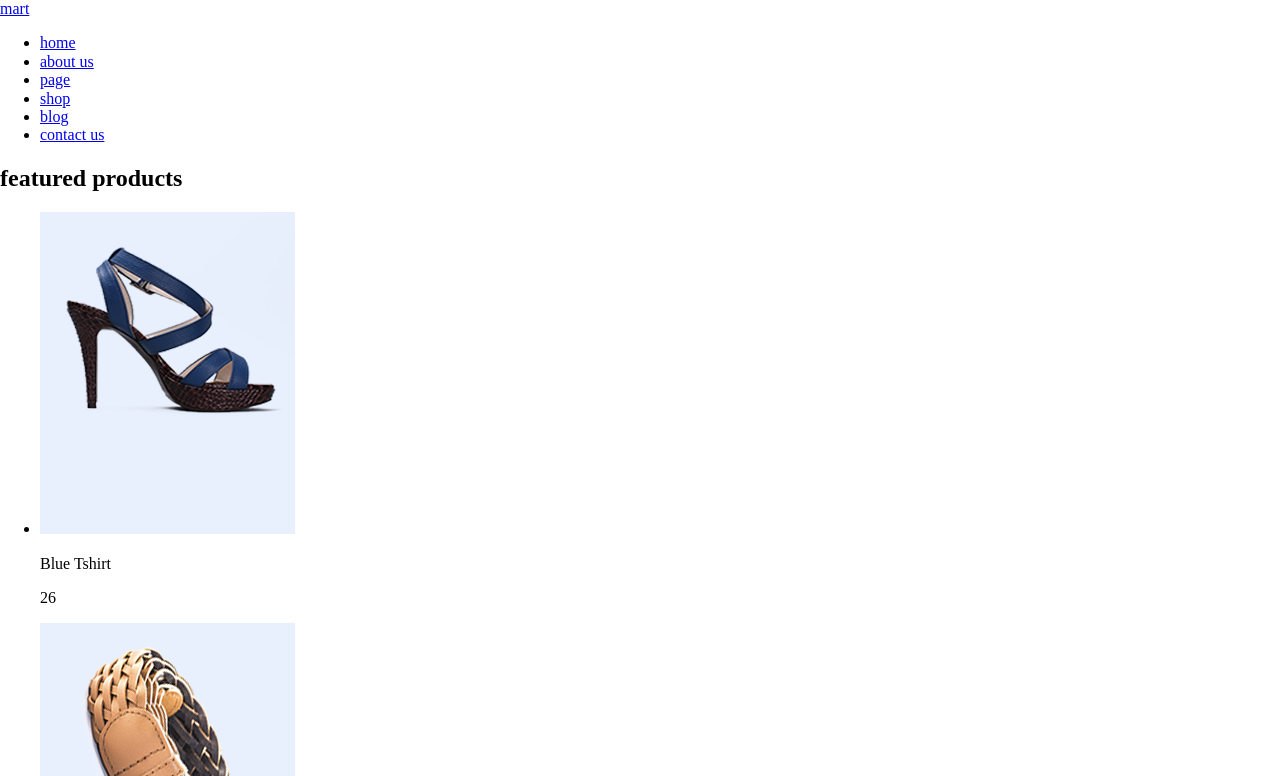
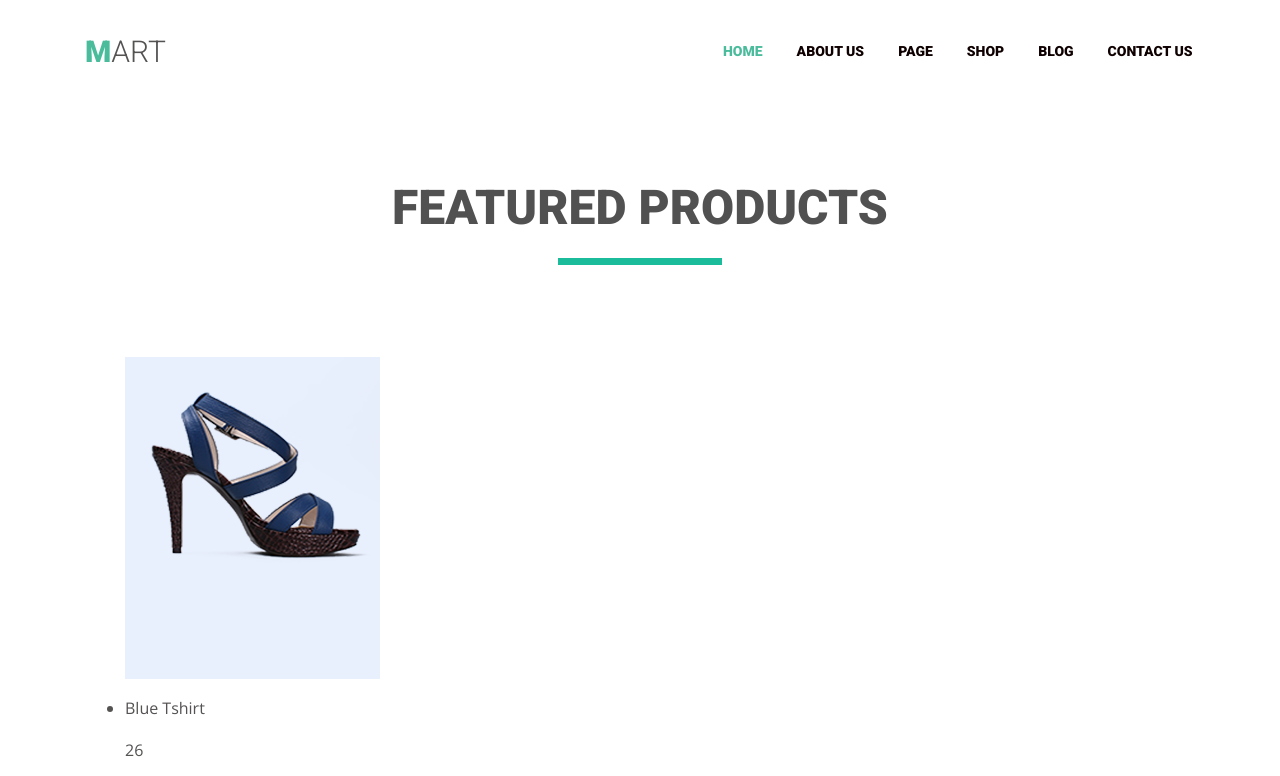
Before and after one commit to alexeyshalkevych/goit-fe-course, a plain HTML site: page html-css/module-04/index.html in a window 1280 px wide. Shown: the top 776 px of the page. Drawn offline with nearby package versions, Linux system fonts and the light colour scheme.

Commit message:
added header style

```diff
--- a/html-css/module-04/css/style.css
+++ b/html-css/module-04/css/style.css
@@ -1,3 +1,126 @@
 html {
   box-sizing: border-box;
 }
+
+*,
+*::before,
+*::after {
+  box-sizing: inherit;
+}
+
+body {
+  font-family: "Open Sans", sans-serif;
+  color: rgb(85, 82, 82);
+  font-size: 16px;
+  line-height: 26px;
+}
+
+img {
+  display: block;
+  max-width: 100%;
+  height: auto;
+}
+
+.container {
+  width: 1110px;
+  margin: 0 auto;
+}
+
+.clearfix::after {
+  content: "";
+  display: table;
+  clear: both;
+}
+
+.section-title {
+  font-family: "Roboto", sans-serif;
+  color: rgb(81, 81, 81);
+  font-size: 48px;
+  line-height: 32px;
+  font-weight: 900;
+  text-transform: uppercase;
+  text-align: center;
+}
+
+.shape::after {
+  display: block;
+  content: "";
+  margin: 34px auto 92px;
+  width: 164px;
+  height: 7px;
+  background-color: rgb(26, 188, 156);
+}
+
+/* -----HEADER STYLE----- */
+
+.logo-link {
+  float: left;
+  font-family: "Roboto", sans-serif;
+  color: rgb(85, 82, 82);
+  font-size: 30px;
+  line-height: 32px;
+  font-weight: 300;
+  text-decoration: none;
+  text-transform: uppercase;
+}
+
+.logo-link::first-letter {
+  color: rgb(74, 188, 156);
+  font-weight: 900;
+}
+
+.navigation {
+  padding-top: 36px;
+  padding-bottom: 84px;
+}
+
+.menu-list {
+  float: right;
+  width: 472px;
+  margin: 0;
+  margin-top: 10px;
+  padding: 0;
+  list-style: none;
+
+}
+
+.menu-list-item {
+  float: left;
+  margin-right: 34px;
+}
+
+.menu-list-item:last-child {
+  margin-right: 0;
+}
+
+.menu-list-link {
+  display: block;
+  font-family: "Roboto", sans-serif;
+  color: rgb(15, 1, 1);
+  font-size: 14px;
+  line-height: 11px;
+  font-weight: 700;
+  text-decoration: none;
+  text-transform: uppercase;
+}
+
+.menu-list-link:hover,
+.menu-list-link:focus {
+  color: rgb(74, 188, 156);
+}
+
+.active {
+  color: rgb(74, 188, 156);
+}
+
+/* -----SECTION GALLERY STYLE----- */
+
+/* .gallery-section-title {
+  font-family: "Roboto", sans-serif;
+  color: rgb(81, 81, 81);
+  font-size: 48px;
+  line-height: 32px;
+  font-weight: 900;
+  text-transform: uppercase;
+  text-align: center;
+} */
--- a/html-css/module-04/index.html
+++ b/html-css/module-04/index.html
@@ -4,18 +4,28 @@
     <meta charset="UTF-8" />
     <meta name="viewport" content="width=device-width, initial-scale=1.0" />
     <meta http-equiv="X-UA-Compatible" content="ie=edge" />
-    <link rel="stylesheet" href="css/normalize.css">
+    <link rel="stylesheet" href="css/normalize.css" />
+    <link
+      href="https://fonts.googleapis.com/css?family=Open+Sans:300,400,600,700&display=swap"
+      rel="stylesheet"
+    />
+    <link
+      href="https://fonts.googleapis.com/css?family=Roboto:300,900&display=swap"
+      rel="stylesheet"
+    />
     <link rel="stylesheet" href="css/style.css" />
     <title>Module-04</title>
   </head>
   <body>
     <!------HEADER------>
-    <header class="header">
-      <div class="logo"><a href="#" class="logo-link">mart</a></div>
-      <nav class="navigation">
-        <ul class="menu-list">
+    <header class="header container">
+      <nav class="navigation clearfix">
+        <div class="logo">
+          <a href="#" class="logo-link">mart</a>
+        </div>
+        <ul class="menu-list clearfix">
           <li class="menu-list-item">
-            <a href="#" class="menu-list-link">home</a>
+            <a href="#" class="menu-list-link active">home</a>
           </li>
           <li class="menu-list-item">
             <a href="#" class="menu-list-link">about us</a>
@@ -38,8 +48,8 @@
 
     <main class="content">
       <!------SECTION GALLERY------>
-      <section class="gallery">
-        <h2 class="gallery-section-title">featured products</h2>
+      <section class="gallery container">
+        <h2 class="gallery-section-title section-title shape">featured products</h2>
         <ul class="gallery-list">
           <li class="gallery item">
             <img
@@ -133,7 +143,7 @@
       </section>
 
       <!------SECTION GALLERY------>
-      <section class="blog">
+      <section class="blog container">
         <h2 class="blog-section-title">latest news</h2>
         <ul class="blog-list">
           <li class="blog-list-item">
```
